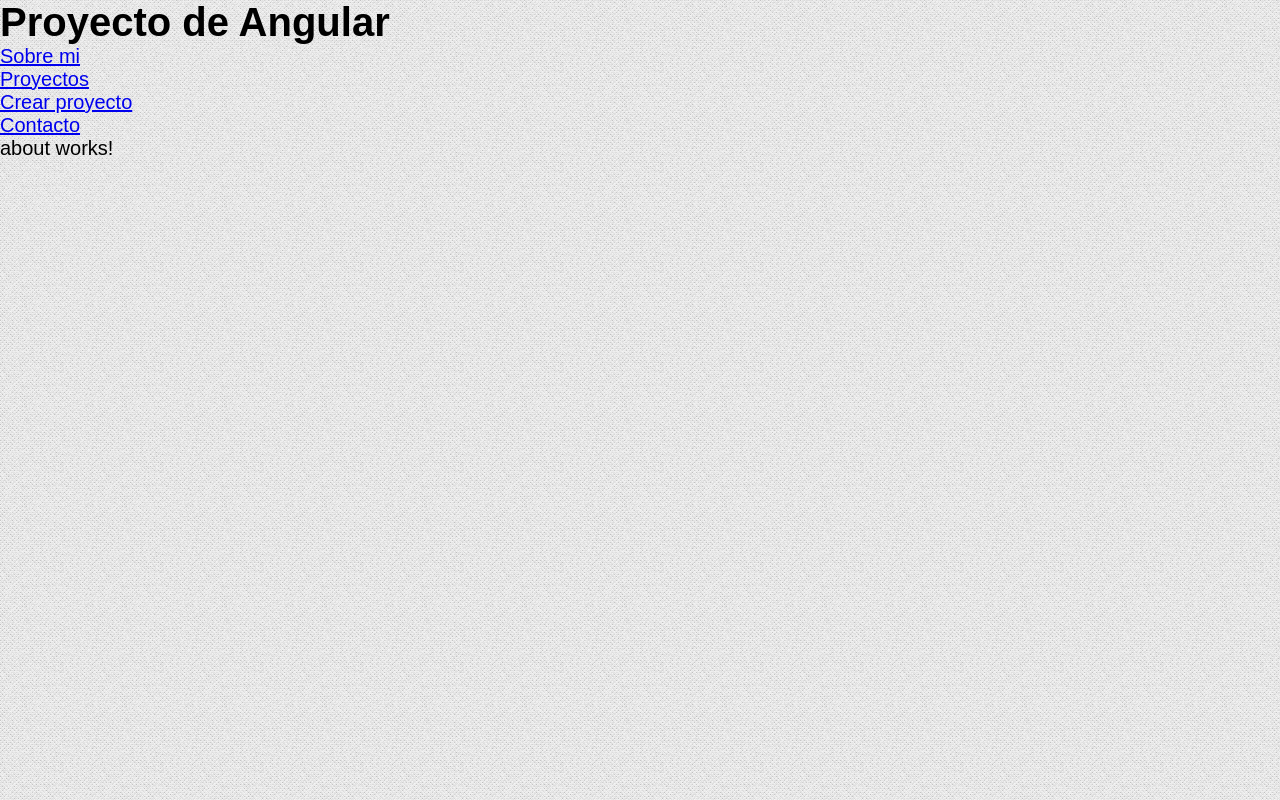
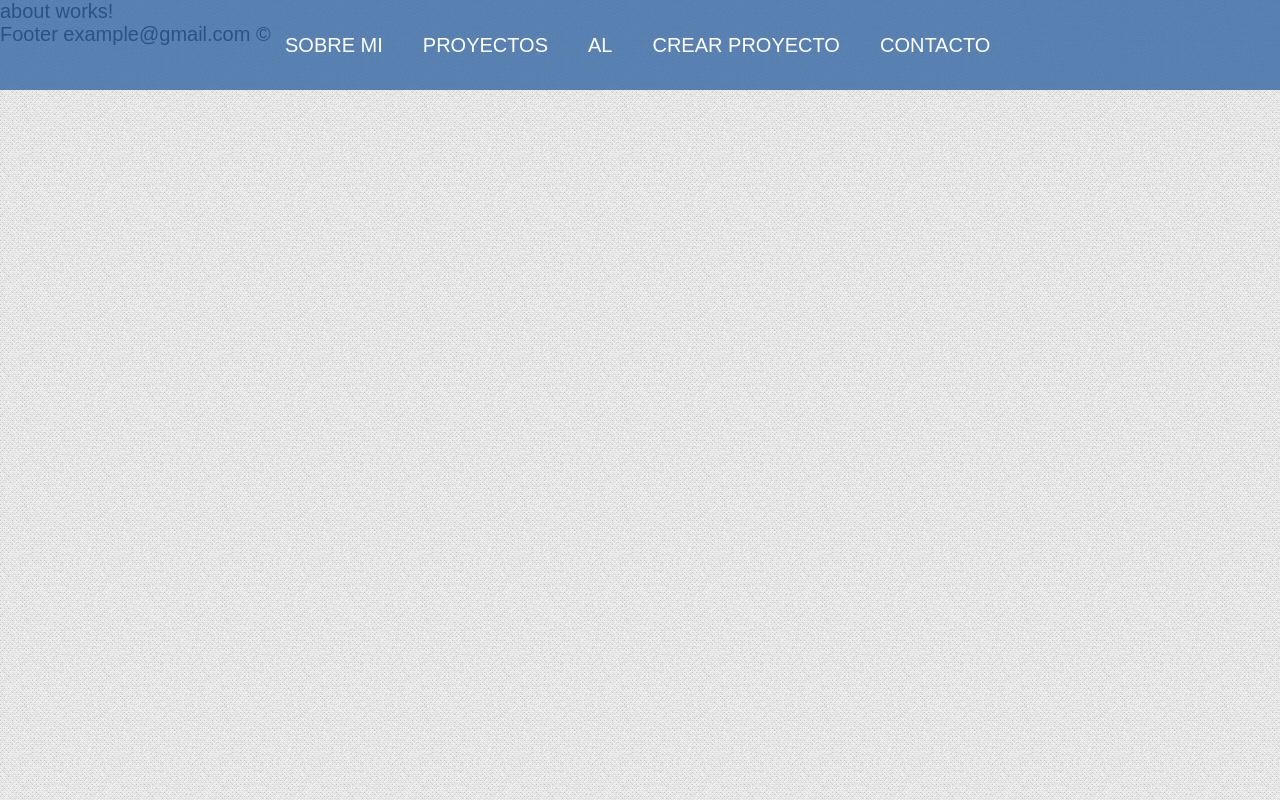
Before and after one commit to benitezalexis/Frontend-gestion-portafolio-, an Angular app: page / in a window 1280 px wide. Built offline with nearby package versions, Linux system fonts and the light colour scheme; a web font is replaced by a local one.

Commit message:
Header styles

```diff
--- a/src/app/app.component.html
+++ b/src/app/app.component.html
@@ -1,10 +1,18 @@
-<h1>Proyecto de Angular</h1>
 
+<header>
 <ul>
   <li><a [routerLink]="['/sobre-mi']">Sobre mi</a></li>
   <li><a [routerLink]="['/proyectos']">Proyectos</a></li>
+  <li id="logo"><a href="#">AL</a></li>
   <li><a [routerLink]="['/crear-proyecto']">Crear proyecto</a></li>
   <li><a [routerLink]="['/contacto']">Contacto</a></li>
 </ul>
+</header>
 
+<section id="content">
 <router-outlet></router-outlet>
+</section>
+
+<footer>
+  Footer example@gmail.com &copy;
+</footer>
--- a/src/assets/css/style.css
+++ b/src/assets/css/style.css
@@ -22,5 +22,54 @@
 	font-family: "yanone", Arial, Helvetica;
 	font-size: 20px;
 	background: url("../img/pattern.png");
+	background-attachment: fixed;
+	/*position: fixed; no se mueva el fondo*/
+}
+
+.clearfix{
+	floar: none;
+	clear: both;
+}
+
+/*Barra de navegacion / header*/
+header{
+	display: block;
+	width: 100%;
+	height: 90px;
+	background: rgba(53, 103, 164, 0.8);
 	position: fixed;
+	text-transform: uppercase;
 }
+
+header ul{
+	display: block;
+	width: 750px;
+	height: inherit;
+	margin: 0px auto;
+}
+
+header ul li{
+	display: inline-block;
+	margin: 0px auto;
+	text-align: center;
+	line-height: 90px;
+}
+
+header a{
+	display: block;
+	padding-right: 20px;
+	padding-left: 20px;
+	height: inherit;
+	text-decoration: none;
+	color: white;
+	transition: all 300ms;
+}
+
+header a:hover{
+	background:  rgba(0,0,0,0.8);
+
+}
+
+header #logo a:hover{
+	background:  transparent;
+}
```
